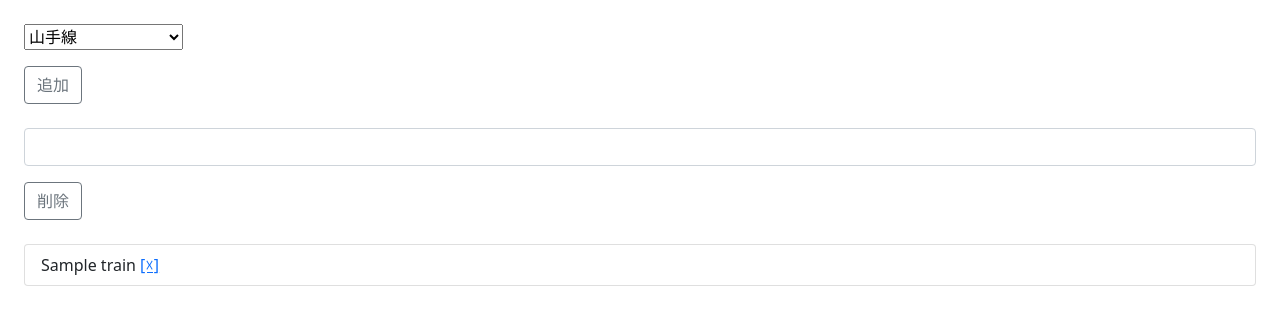
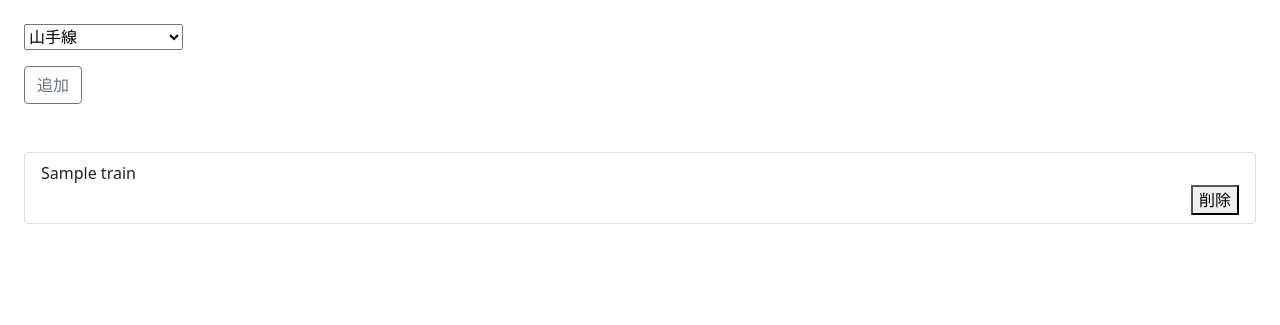
Before and after one commit to azuma164/speechbot, a Flask app: page / in a window 1280 px wide. Shown: the part 72-397 px from the top of the page. Run offline with Flask 2, Linux system fonts and the light colour scheme; tables that the repository leaves empty hold one stand-in row (values such as "Sample post").

Commit message:
popen to julius and change delete button in index.html

```diff
--- a/bot.py
+++ b/bot.py
@@ -10,6 +10,7 @@ import jtalk
 host = 'localhost'
 port = 10500
 
+subprocess.Popen("julius -C ~/julius/julius-kit/dictation-kit-v4.4/am-gmm.jconf -nostrip -gram ~/julius/dict/bot -input mic", shell=True)
 # Juliusに接続する準備
 sock = socket.socket(socket.AF_INET, socket.SOCK_STREAM)
 sock.connect((host, port))
--- a/voice_lab/templates/index.html
+++ b/voice_lab/templates/index.html
@@ -45,15 +45,17 @@
             <button class="btn btn-outline-secondary mt-3" type="submit">追加</button>
         </form>
     </br>
-        <form action="/delete" method="POST">
+        <!-- <form action="/delete" method="POST">
             <input name="train" class="form-control" type="text" required>
             <button class="btn btn-outline-secondary mt-3" type="submit">削除</button>
-        </form>
+        </form> -->
         <ul class="list-group pt-4">
             {% for Train in Trainlist %}
-                <li class="list-group-item">{{ Train.TrainName }}
-                <a href="/deleteitem/{{ Train.TrainName }}">[☓]</a>
-                </li>
+            <li class="list-group-item">{{ Train.TrainName }}
+                <div align="right" class="example-r">
+                    <button type=“button” onclick="location.href='/deleteitem/{{ Train.TrainName }}'">削除</button>
+                </div>
+            </li>
             {% endfor %}
         </ul>
     </div>
```
